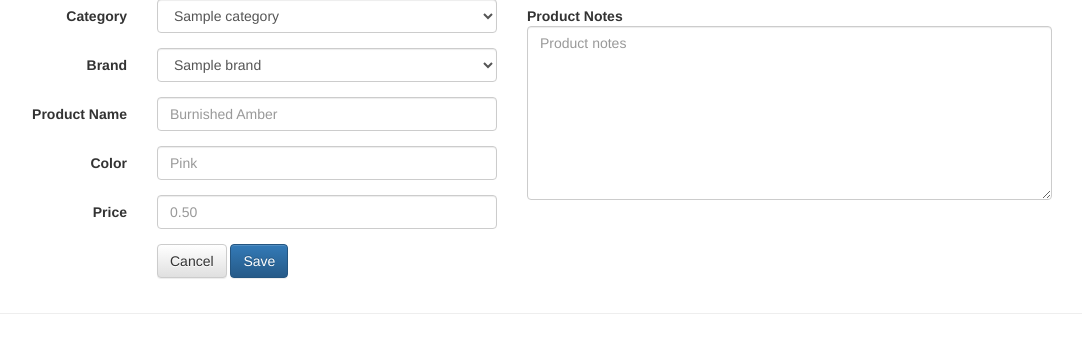
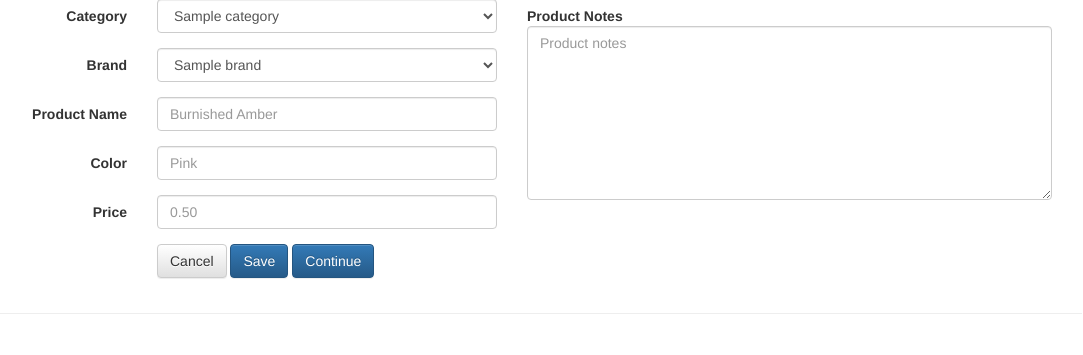
Before and after one commit to seafoodfriedrice/cakes, a Flask app: page /product/add in a window 1280 px wide. Shown: the part 201-556 px from the top of the page, without its empty margins (128-1211 px from the left). Run offline with Flask 2, Linux system fonts and the light colour scheme; tables that the repository leaves empty hold one stand-in row (values such as "Sample post"); some libraries are stand-ins or nearby versions.

Commit message:
templates: add continue button to product_add.html

```diff
--- a/cakes/templates/product_add.html
+++ b/cakes/templates/product_add.html
@@ -44,7 +44,8 @@
         <div class="form-group">
             <div class="col-md-offset-4 col-md-8">
                 <a href="{{ url_for('products') }}" type="button" class="btn btn-default">Cancel</a>
-                <button type="submit" class="btn btn-primary">Save</button>
+                <button type="submit" name="submit" class="btn btn-primary" value="Submit">Save</button>
+                <button type="submit" name="submit" class="btn btn-primary" value="Continue">Continue</button>
             </div>
         </div>
     </div>
```
